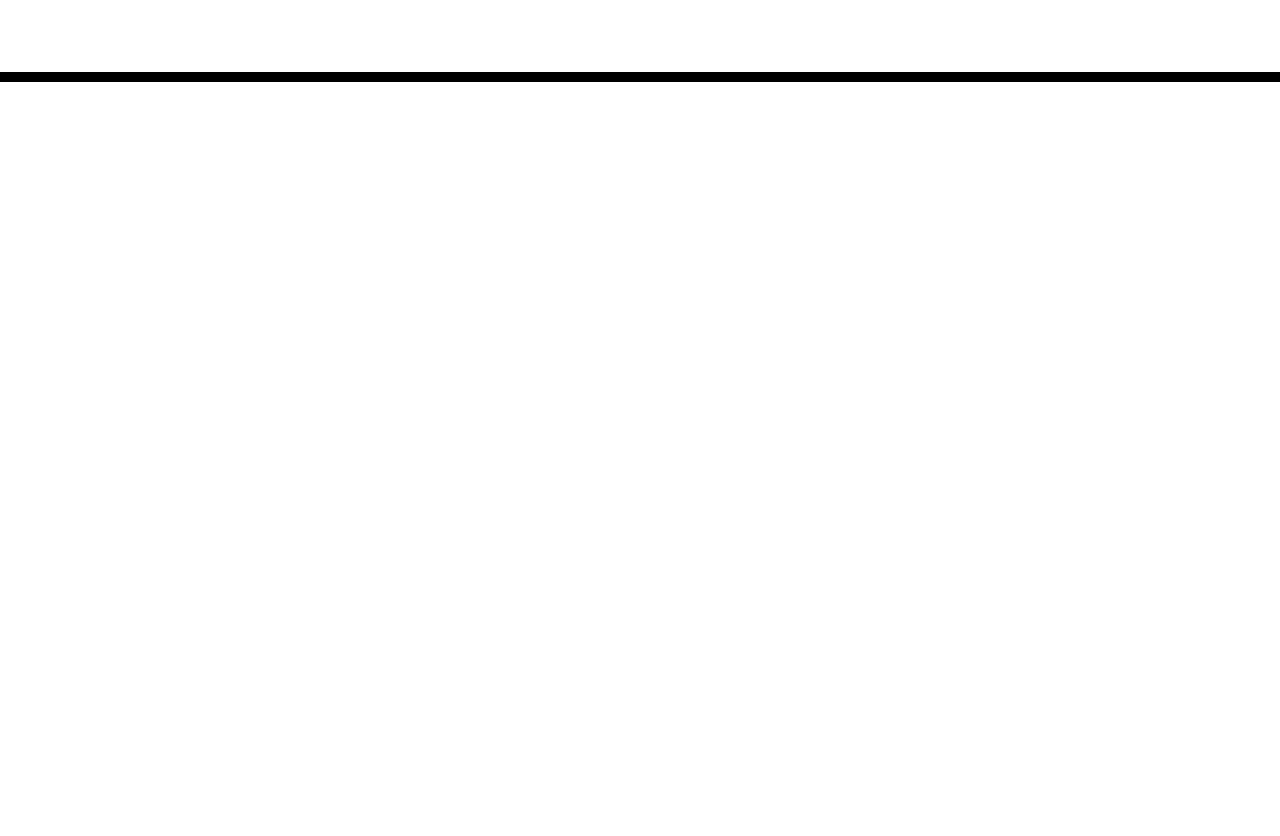
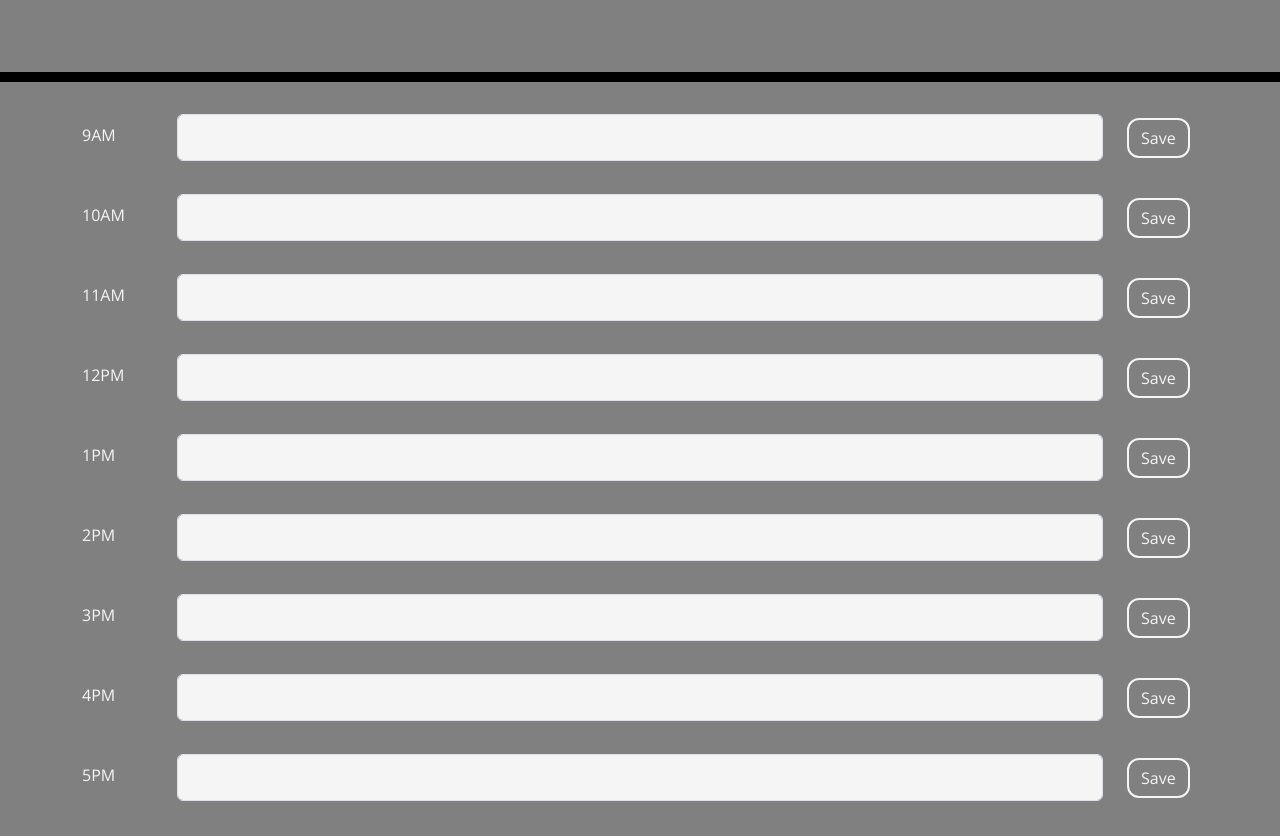
Before and after one commit to RlucSal/-Daily-Planner-App, a plain HTML site: page index.html in a window 1280 px wide. Shown: the part 169-1005 px from the top of the page. Before the commit the page ends 800 px from the top, so only its background shows below. Drawn offline with nearby package versions, Linux system fonts and the light colour scheme.

Commit message:
added bootstrap time rows and style

```diff
--- a/assets/style.css
+++ b/assets/style.css
@@ -2,6 +2,7 @@ body {
   font-family: 'Open Sans', sans-serif;
   font-size: 16px;
   line-height: 1;
+  background-color: gray;
 }
 
 textarea {
@@ -28,19 +29,36 @@ header {
 
 .time-block {
   text-align: center;
-  border-radius: 15px;
+  background-color: gray;
 }
 
 .row {
   white-space: pre-wrap;
   height: 80px;
-  border-top: 1px solid white;
+
 }
 
 .hour {
-  background-color: #ffffff;
-  color: #000000;
-  border-top: 1px dashed #000000;
+
+  color:whitesmoke;
+  background-color: gray;
+  margin-top: 45px;
+}
+
+.form-control {
+  display: block;
+  width: 100%;
+  padding: 0.55rem 0.90rem;
+  font-size: 1rem;
+  font-weight: 400;
+  line-height: 1.7;
+  color: black;
+  background-color : whitesmoke;
+}
+
+.form-control:focus {
+  border-color: black;
+  box-shadow: 0 0 0 0.25rem rgba(0, 0, 0, 0.30);
 }
 
 .past {
@@ -57,16 +75,25 @@ header {
   background-color: #77dd77;
   color: white;
 }
+.btn-primary {
+  --bs-btn-color: #fff;
+  --bs-btn-bg: black;
+  --bs-btn-border-color:black;
+  --bs-btn-hover-color: #fff;
+  --bs-btn-hover-bg: black;
+  --bs-btn-hover-border-color: black;
+}
 
 .saveBtn {
-  border-left: 1px solid black;
-  border-top-right-radius: 15px;
-  border-bottom-right-radius: 15px;
-  background-color: #06aed5;
-  color: white;
+  margin-top: 4px;
+  background-color: gray;
+  color:whitesmoke;
+  border-color: whitesmoke;
+  border-width: 2.5px;
+  border-radius: 12px;
 }
 
-.saveBtn i:hover {
+.saveBtn :hover {
   font-size: 20px;
   transition: all 0.3s ease-in-out;
 }
--- a/index.html
+++ b/index.html
@@ -1,5 +1,6 @@
 <!DOCTYPE html>
 <html lang="en-gb">
+
   <head>
     <meta charset="UTF-8" />
     <meta name="viewport" content="width=device-width, initial-scale=1.0" />
@@ -31,10 +32,98 @@
       <p class="lead">A simple calendar app for scheduling your work day</p>
       <p id="currentDay" class="lead"></p>
     </header>
-    <div class="container">
-      <!-- Timeblocks go here -->
+      <div class="container">
+        <div class="row">
+            <!-- Time Slot 1 -->
+            <div class="col-md-1 hour">9AM</div>
+            <div class="col-md-10 time-block">
+                <input class="form-control" id="9"></input>
+            </div>
+            <div class="col-md-1">
+                <button type="button" data-hour="09" class="saveBtn btn btn-primary">Save</button>
+            </div>
+        </div>
+        <div class="row">
+            <!-- Time Slot 2 -->
+            <div class="col-md-1 hour">10AM</div>
+            <div class="col-md-10 time-block">
+                <input class="form-control" id="10"></input>
+            </div>
+            <div class="col-md-1">
+                <button type="button" data-hour="10" class="saveBtn btn btn-primary">Save</button>
+            </div>
+        </div>
+        <div class="row">
+            <!-- Time Slot 3 -->
+            <div class="col-md-1 hour">11AM</div>
+            <div class="col-md-10 time-block">
+                <input class="form-control" id="11"></input>
+            </div>
+            <div class="col-md-1">
+                <button type="button" data-hour="11" class="saveBtn btn btn-primary">Save</button>
+            </div>
+        </div>
+        <div class="row">
+            <!-- Time Slot 4 -->
+            <div class="col-md-1 hour">12PM</div>
+            <div class="col-md-10 time-block">
+                <input class="form-control" id="12"></input>
+            </div>
+            <div class="col-md-1">
+                <button type="button" data-hour="12" class="saveBtn btn btn-primary">Save</button>
+            </div>
+        </div>
+        <div class="row">
+            <!-- Time Slot 5 -->
+            <div class="col-md-1 hour">1PM</div>
+            <div class="col-md-10 time-block">
+                <input class="form-control" id="1"></input>
+            </div>
+            <div class="col-md-1">
+                <button type="button" data-hour="1" class="saveBtn btn btn-primary">Save</button>
+            </div>
+        </div>
+        <div class="row">
+            <!-- Time Slot 6 -->
+            <div class="col-md-1 hour">2PM</div>
+            <div class="col-md-10 time-block">
+                <input class="form-control" id="2"></input>
+            </div>
+            <div class="col-md-1">
+                <button type="button" data-hour="2" class="saveBtn btn btn-primary">Save</button>
+            </div>
+        </div>
+        <div class="row">
+            <!-- Time Slot 7 -->
+            <div class="col-md-1 hour">3PM</div>
+            <div class="col-md-10 time-block">
+                <input class="form-control" id="3"></input>
+            </div>
+            <div class="col-md-1">
+                <button type="button" data-hour="3" class="saveBtn btn btn-primary">Save</button>
+            </div>
+        </div>
+        <div class="row">
+            <!-- Time Slot 8 -->
+            <div class="col-md-1 hour">4PM</div>
+            <div class="col-md-10 time-block">
+                <input class="form-control" id="4"></input>
+            </div>
+            <div class="col-md-1">
+                <button type="button" data-hour="4" class="saveBtn btn btn-primary">Save</button>
+            </div>
+        </div>
+        <div class="row">
+            <!-- Time Slot 9 -->
+            <div class="col-md-1 hour">5PM</div>
+            <div class="col-md-10 time-block">
+                <input class="form-control" id="5"></input>
+            </div>
+            <div class="col-md-1">
+                <button type="button" data-hour="5" class="saveBtn btn btn-primary">Save</button>
+            </div>
+        </div>
     </div>
-
     <script src="https://cdnjs.cloudflare.com/ajax/libs/jquery/3.2.1/jquery.min.js"></script>
     <script src="https://cdn.jsdelivr.net/npm/dayjs@1/dayjs.min.js"></script>
     <script src="assets/script.js"></script>
```
